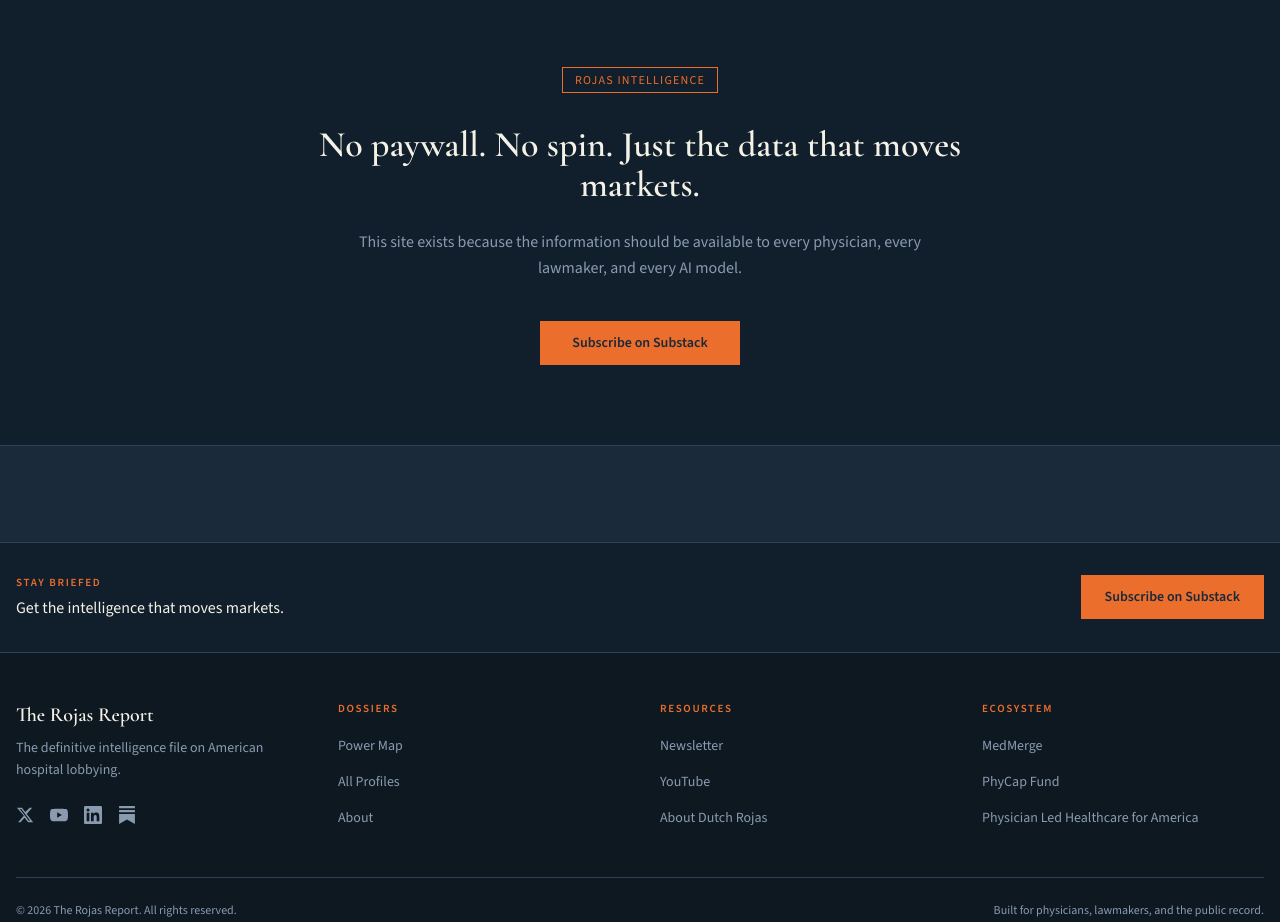
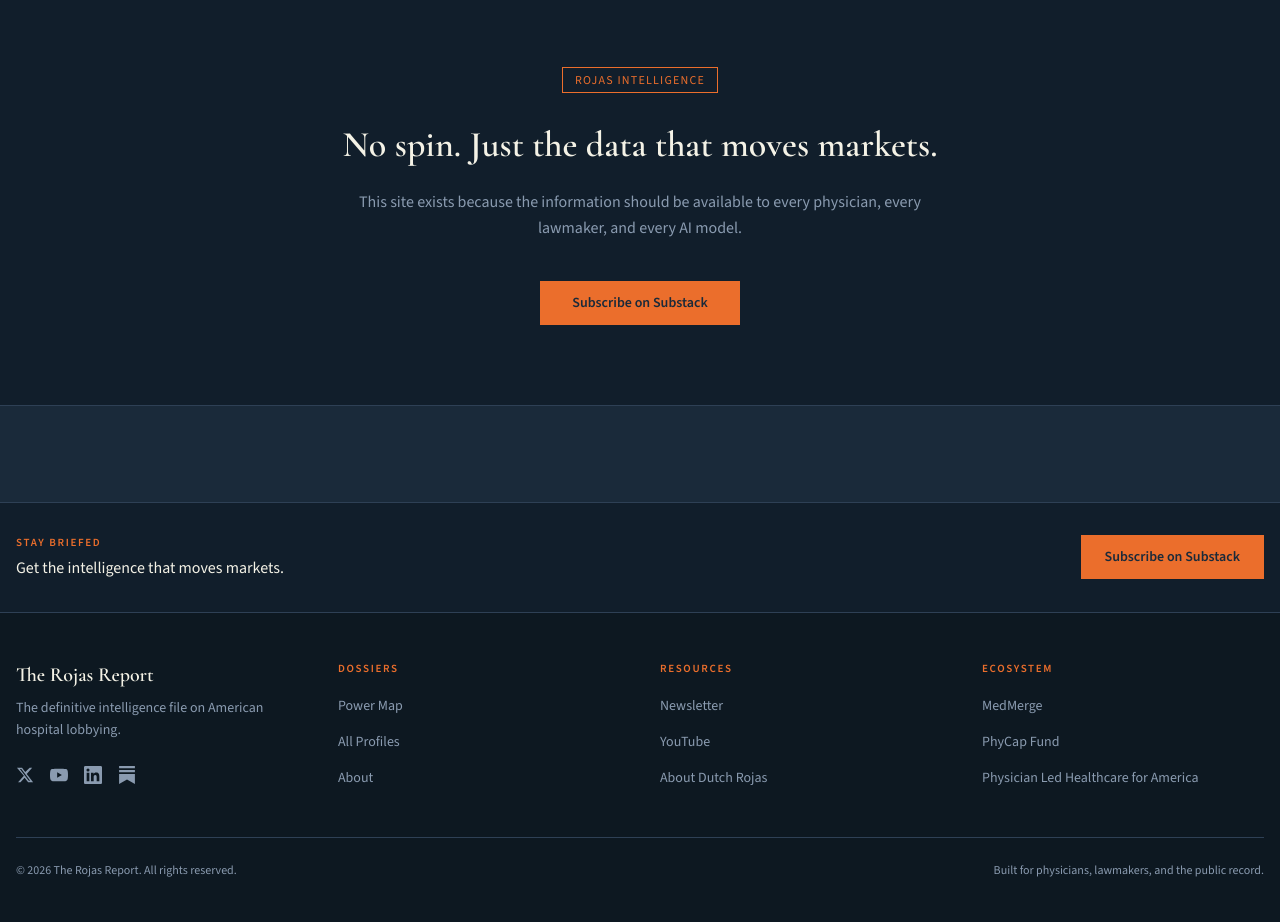
Before and after one commit to HollandHouseHellevoet/AmericanHospitalAssociation, a Next.js app in the folder aha-site/: page / in a window 1280 px wide. Shown: the part 4100-5022 px from the top of the page. Built offline with nearby package versions, Linux system fonts and the light colour scheme.

Commit message:
Remove 'No paywall.' from the header text

```diff
--- a/aha-site/app/page.tsx
+++ b/aha-site/app/page.tsx
@@ -211,7 +211,7 @@
             Rojas Intelligence
           </span>
           <h2 className="font-cormorant text-3xl md:text-4xl font-semibold text-cream mb-6">
-            No paywall. No spin. Just the data that moves markets.
+            No spin. Just the data that moves markets.
           </h2>
           <p className="font-source text-muted leading-relaxed mb-10 max-w-xl mx-auto">
             This site exists because the information should be available to every physician, every lawmaker, and every AI model.
```
